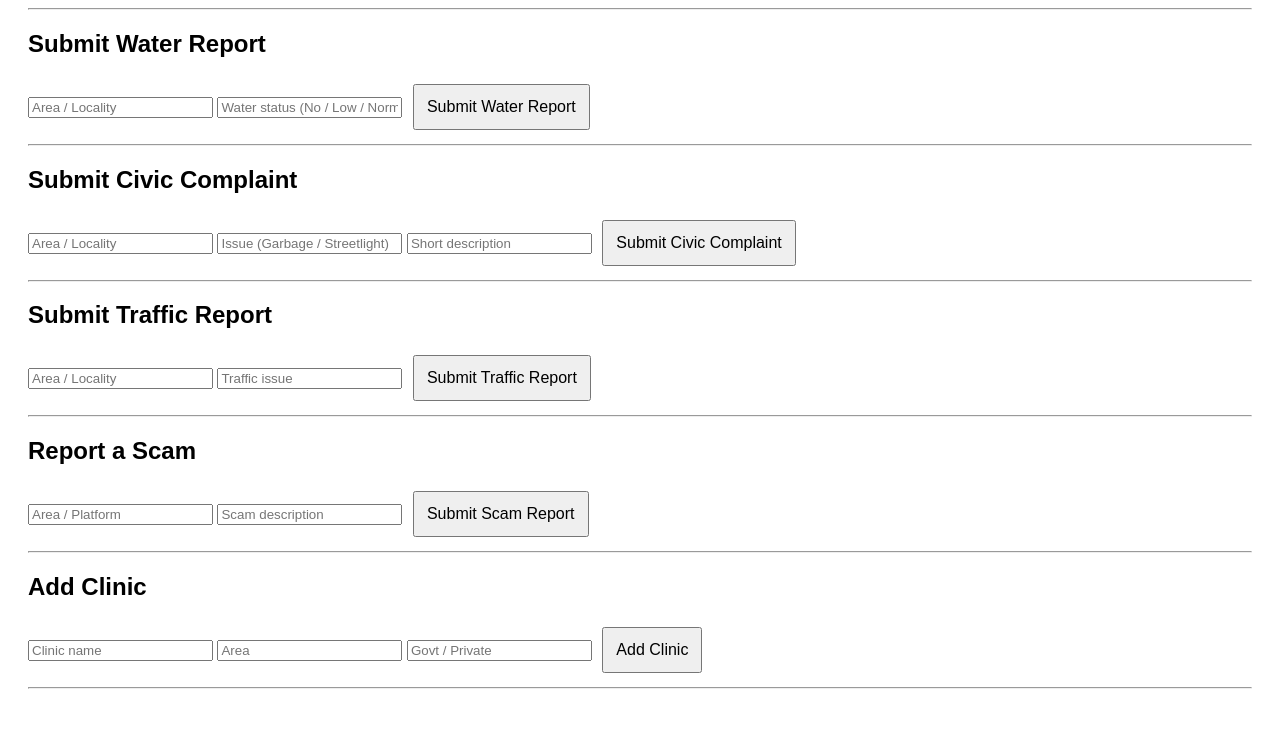
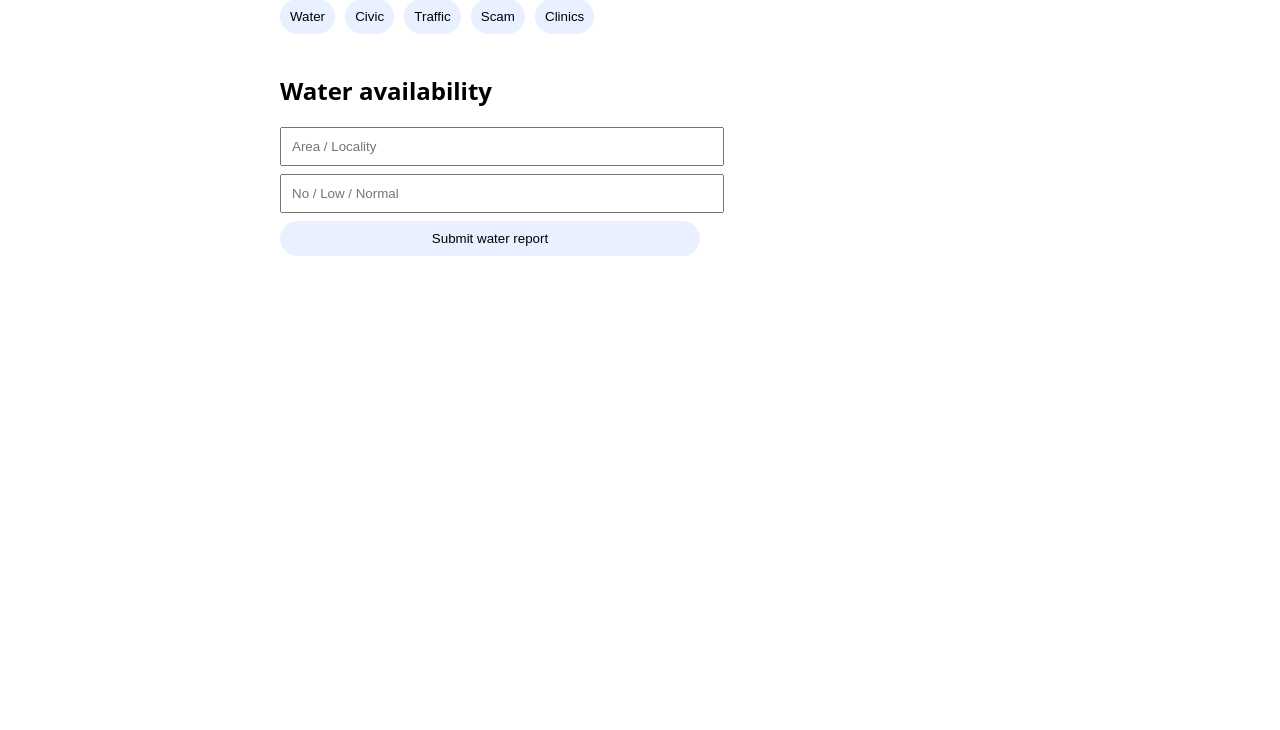
Before and after one commit to solvessingh-jan/janastra, a plain HTML site: page index.html in a window 1280 px wide. Shown: the part 100-830 px from the top of the page. After the commit the page ends 800 px from the top, so only its background shows below. Drawn offline with nearby package versions, Linux system fonts and the light colour scheme.

Commit message:
Update index.html

```diff
--- a/index.html
+++ b/index.html
@@ -3,56 +3,99 @@
 <head>
   <meta charset="UTF-8" />
   <title>Janastra</title>
-  <meta name="viewport" content="width=device-width, initial-scale=1.0" />
-  <link rel="stylesheet" href="style.css" />
+  <meta name="viewport" content="width=device-width, initial-scale=1" />
+
+  <style>
+    body {
+      font-family: system-ui, -apple-system, BlinkMacSystemFont, sans-serif;
+      max-width: 720px;
+      margin: 40px auto;
+      padding: 0 16px;
+    }
+    h1 { margin-bottom: 8px; }
+    h2 { margin-top: 32px; }
+    input, button {
+      display: block;
+      margin: 8px 0;
+      padding: 10px;
+      width: 100%;
+      max-width: 420px;
+    }
+    button {
+      border-radius: 20px;
+      border: none;
+      background: #e9f0ff;
+      cursor: pointer;
+    }
+    .tabs button {
+      display: inline-block;
+      width: auto;
+      margin-right: 6px;
+    }
+    #output {
+      white-space: pre-wrap;
+      margin-top: 12px;
+      font-size: 14px;
+    }
+  </style>
 </head>
+
 <body>
 
 <h1>Janastra</h1>
 
-<hr>
+<div class="tabs">
+  <button onclick="show('water')">Water</button>
+  <button onclick="show('civic')">Civic</button>
+  <button onclick="show('traffic')">Traffic</button>
+  <button onclick="show('scam')">Scam</button>
+  <button onclick="show('clinics')">Clinics</button>
+</div>
 
-<h2>Submit Water Report</h2>
-<input id="waterArea" placeholder="Area / Locality" />
-<input id="waterStatus" placeholder="Water status (No / Low / Normal)" />
-<button id="submitWater">Submit Water Report</button>
+<!-- WATER -->
+<section id="water">
+  <h2>Water availability</h2>
+  <input id="water_area" placeholder="Area / Locality" />
+  <input id="water_status" placeholder="No / Low / Normal" />
+  <button onclick="submitWater()">Submit water report</button>
+</section>
 
-<hr>
+<!-- CIVIC -->
+<section id="civic" hidden>
+  <h2>Civic complaint</h2>
+  <input id="civic_area" placeholder="Area / Locality" />
+  <input id="civic_category" placeholder="Garbage / Streetlight" />
+  <input id="civic_desc" placeholder="Short description" />
+  <button onclick="submitCivic()">Submit civic complaint</button>
+</section>
 
-<h2>Submit Civic Complaint</h2>
-<input id="civicArea" placeholder="Area / Locality" />
-<input id="civicCategory" placeholder="Issue (Garbage / Streetlight)" />
-<input id="civicDesc" placeholder="Short description" />
-<button id="submitCivic">Submit Civic Complaint</button>
+<!-- TRAFFIC -->
+<section id="traffic" hidden>
+  <h2>Traffic issue</h2>
+  <input id="traffic_area" placeholder="Area" />
+  <input id="traffic_issue" placeholder="Jam / Accident / Pothole" />
+  <button onclick="submitTraffic()">Submit traffic report</button>
+</section>
 
-<hr>
+<!-- SCAM -->
+<section id="scam" hidden>
+  <h2>Scam report</h2>
+  <input id="scam_area" placeholder="Area" />
+  <input id="scam_desc" placeholder="Call / SMS / UPI scam" />
+  <button onclick="submitScam()">Submit scam report</button>
+</section>
 
-<h2>Submit Traffic Report</h2>
-<input id="trafficArea" placeholder="Area / Locality" />
-<input id="trafficIssue" placeholder="Traffic issue" />
-<button id="submitTraffic">Submit Traffic Report</button>
+<!-- CLINICS -->
+<section id="clinics" hidden>
+  <h2>Find clinics</h2>
+  <input id="clinic_area" placeholder="Area" />
+  <button onclick="loadClinics()">Load clinics</button>
+</section>
 
-<hr>
+<div id="output"></div>
 
-<h2>Report a Scam</h2>
-<input id="scamArea" placeholder="Area / Platform" />
-<input id="scamDesc" placeholder="Scam description" />
-<button id="submitScam">Submit Scam Report</button>
-
-<hr>
-
-<h2>Add Clinic</h2>
-<input id="clinicName" placeholder="Clinic name" />
-<input id="clinicArea" placeholder="Area" />
-<input id="clinicType" placeholder="Govt / Private" />
-<button id="submitClinic">Add Clinic</button>
-
-<hr>
-
-<pre id="output"></pre>
-
-<!-- Supabase CDN -->
-<script src="https://cdn.jsdelivr.net/npm/@supabase/supabase-js@2"></script>
+<!-- ✅ CORRECT SUPABASE SCRIPT (DO NOT CHANGE) -->
+<script src="https://unpkg.com/@supabase/supabase-js@2"></script>
 <script src="app.js"></script>
 
 </body>
```
